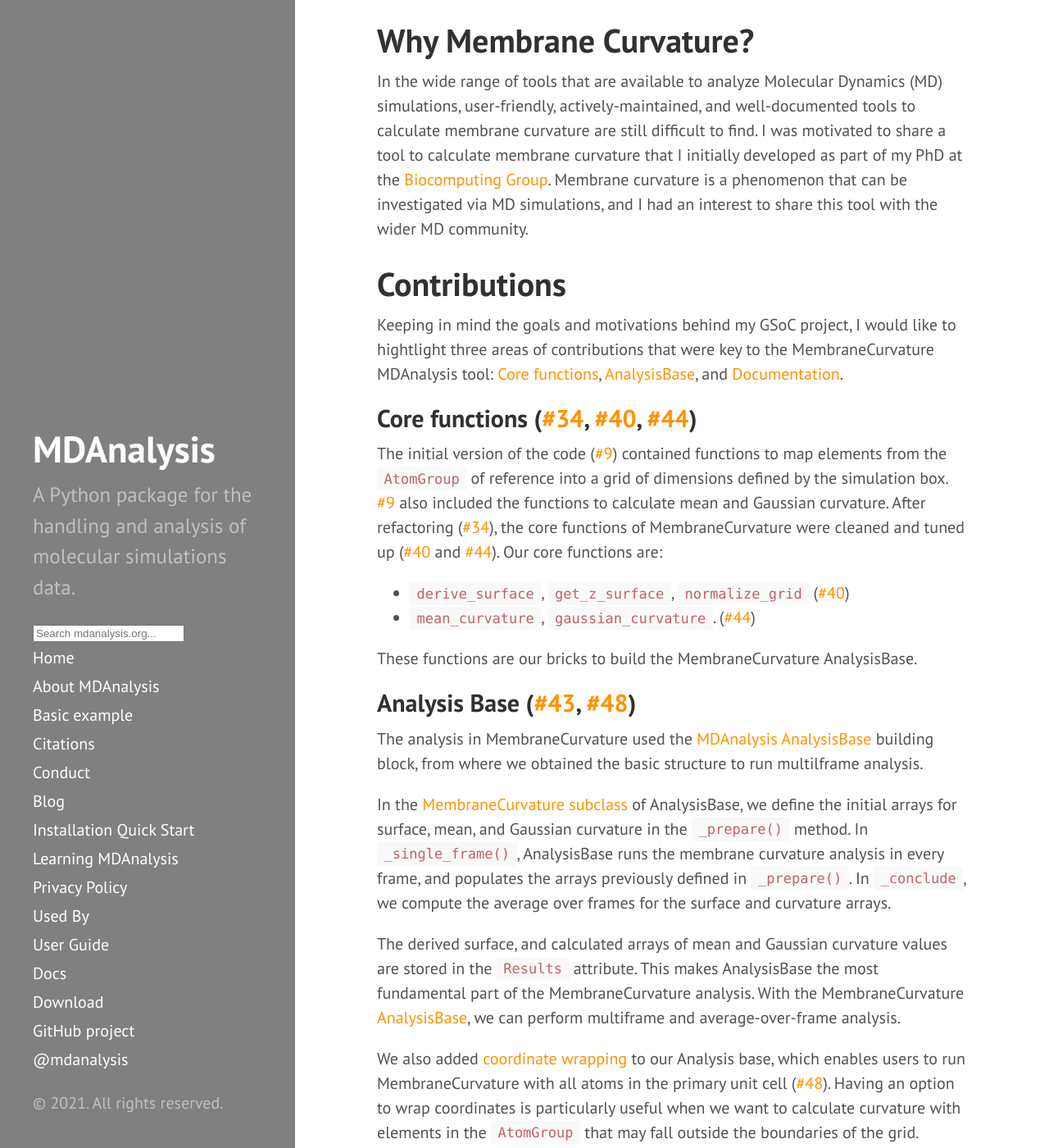
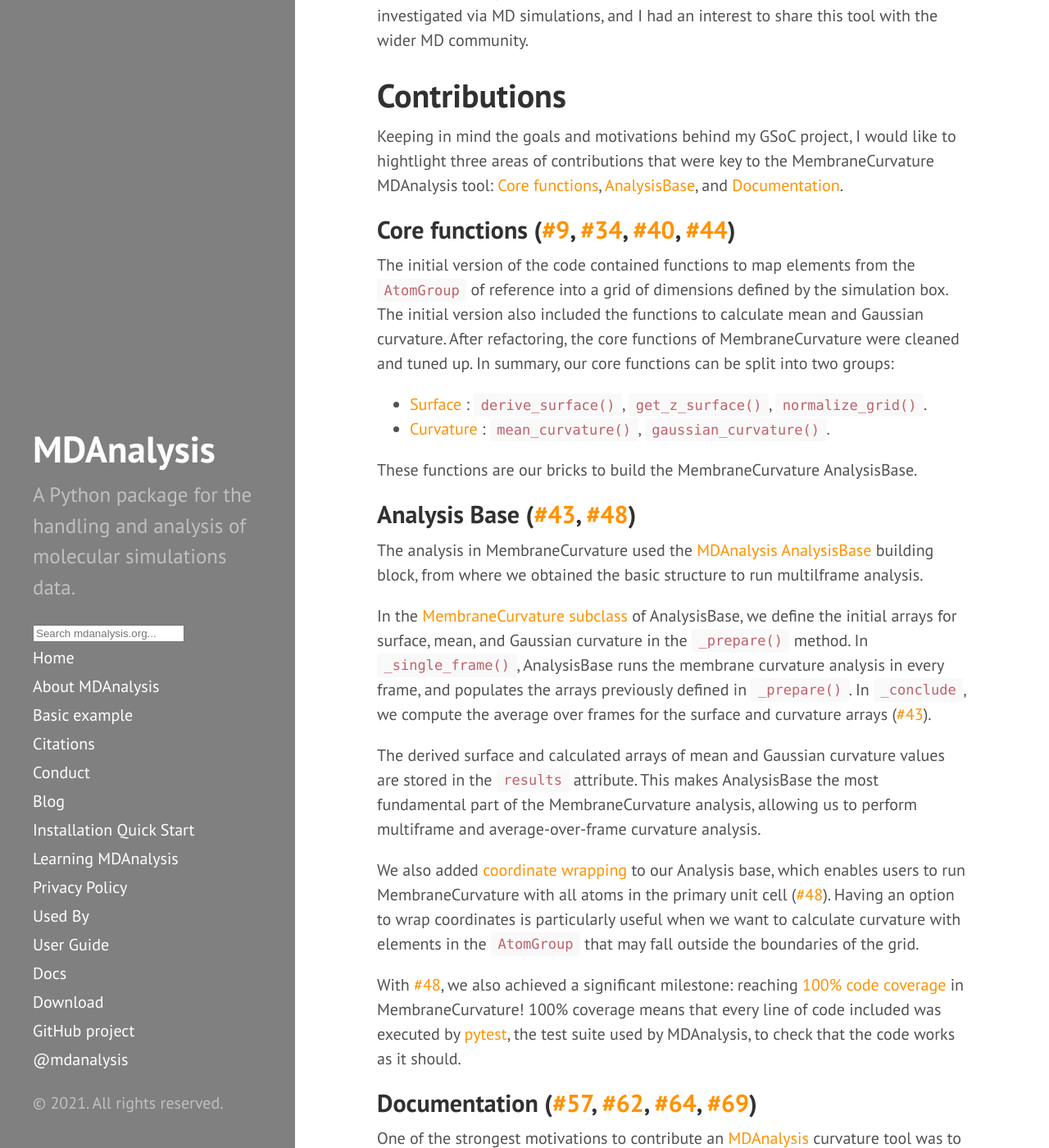
Before and after one commit to MDAnalysis/MDAnalysis.github.io, a Jekyll site: the page built from _posts/2021-09-02-gsoc-final-report-estefania.md, in a window 1280 px wide and 1400 px high, scrolled down 813 px. Shown: the whole window at 82% size. Built offline with Jekyll 4.4.1, drawn with Linux system fonts in a browser that asks for light colours; comment, search, counter and statistics services are not loaded; some of the changed text lies outside the part shown; grey boxes are pictures that could not be loaded.

Commit message:
Updated figures and applied suggested changes

````diff
--- a/_posts/2021-09-02-gsoc-final-report-estefania.md
+++ b/_posts/2021-09-02-gsoc-final-report-estefania.md
@@ -2,21 +2,23 @@
 layout: post
 title: "GSoC Report: Curvature for MDA Universes"
 ---
+
+
 
 The main goal of my [GSoC project](https://summerofcode.withgoogle.com/projects/#5098282306502656)
 was to develop a tool to calculate membrane curvature
 from MD simulations using [MDAnalysis]. We
 aimed to have the following features in the membrane curvature analysis tool:
 
+<img src="{{ site.baseurl }}{{ site.images }}/final_report_estefania/patch.png"
+style="float: right; width: 300px; border-radius: 20px; border: 20px solid white" alt="patch" width="30%"/>
+
 - Surfaces derived from an `AtomGroup` of reference.
 - Calculation of mean and Gaussian curvature.
-- Implement multiframe and averaged-over-frames analysis.
+- Multiframe and averaged-over-frames analysis.
 - Plug-and-play with visualization libraries to obtain 2D curvature profiles.
 - Data visualization made easy.
 
-<img
-src="https://ojeda-e.github.io/assets/images/patches.png"
-alt="membrane_patches" />
 
 
 # Why Membrane Curvature?
@@ -33,46 +35,48 @@ I had an interest to share this tool with the wider MD community.
 # Contributions
 Keeping in mind the goals and motivations behind my GSoC project,
 I would like to hightlight three areas of contributions that were key to the
-MembraneCurvature MDAnalysis tool: [Core functions](#core-functions-34-40-44),
+MembraneCurvature MDAnalysis tool: [Core functions](#core-functions-9-34-40-44),
 [AnalysisBase](#analysis-base-43-48), and [Documentation](#documentation-57-62-64-69).
 
-## Core functions ([#34], [#40], [#44])
-The initial version of the code ([#9]) contained functions to map elements from the `AtomGroup`
-of reference into a grid of dimensions defined by the simulation box. [#9] also included the functions to
-calculate mean and Gaussian curvature. After refactoring ([#34]), the core functions
-of MembraneCurvature were cleaned and tuned up ([#40] and [#44]). Our core functions are:
+## Core functions ([#9], [#34], [#40], [#44])
+The initial version of the code contained functions to map elements from
+the `AtomGroup` of reference into a grid of dimensions defined by the simulation
+box. The initial version also included the functions to calculate mean and Gaussian curvature.
+After refactoring, the core functions of MembraneCurvature were cleaned
+and tuned up. In summary, our core functions can be split into two groups:
 
-- [`derive_surface`], [`get_z_surface`], [`normalize_grid`] ([#40])
-- [`mean_curvature`], [`gaussian_curvature`]. ([#44])
+- [Surface] : `derive_surface()`, `get_z_surface()`, `normalize_grid()`.
+- [Curvature] : `mean_curvature()`, `gaussian_curvature()`.
 
 These functions are our bricks to build the MembraneCurvature AnalysisBase.
 
 
 ## Analysis Base ([#43], [#48])
-The analysis in MembraneCurvature used the [MDAnalysis AnalysisBase](https://docs.mdanalysis.org/1.1.1/documentation_pages/analysis/base.html) building block, from where we obtained the basic structure to run multilframe analysis.
+The analysis in MembraneCurvature used the
+[MDAnalysis AnalysisBase]({{ site.docs.mdanalysis.url }}/stable/documentation_pages/analysis/base.html)
+building block, from where we obtained the basic structure to run multilframe analysis.
 
-In the [MembraneCurvature subclass](https://github.com/MDAnalysis/membrane-curvature/blob/4bb851efdeaaeb894b7c354fd019f5f6a97079de/membrane_curvature/base.py#L27) of AnalysisBase,
+In the [MembraneCurvature subclass](https://membrane-curvature.readthedocs.io/en/latest/api/membrane_curvature.html) of AnalysisBase,
 we define the initial arrays for surface, mean, and Gaussian curvature in the
 [`_prepare()`] method.  In [`_single_frame()`], AnalysisBase runs the
 membrane curvature analysis in every frame, and populates the arrays previously
 defined in `_prepare()`. In [`_conclude`](https://github.com/MDAnalysis/membrane-curvature/blob/4bb851efdeaaeb894b7c354fd019f5f6a97079de/membrane_curvature/base.py#L183), we compute the average over frames for
-the surface and curvature arrays.
+the surface and curvature arrays ([#43]).
 
-The derived surface, and calculated arrays of mean and Gaussian curvature values
-are stored in the `Results` attribute. This makes AnalysisBase the most
-fundamental part of the MembraneCurvature analysis. With the MembraneCurvature
-[AnalysisBase], we can perform multiframe and average-over-frame analysis.
+The derived surface and calculated arrays of mean and Gaussian curvature values
+are stored in the `results` attribute. This makes AnalysisBase the most
+fundamental part of the MembraneCurvature analysis, allowing us to perform
+multiframe and average-over-frame curvature analysis.
 
-We also added [coordinate
-wrapping](https://github.com/MDAnalysis/membrane-curvature/blob/4bb851efdeaaeb894b7c354fd019f5f6a97079de/membrane_curvature/base.py#L172)
-to our Analysis base, which enables users to run MembraneCurvature with all
+We also added [coordinate wrapping]({{ site.docs.mdanalysis.url }}/stable/documentation_pages/transformations/wrap.html)
+ to our Analysis base, which enables users to run MembraneCurvature with all
 atoms in the primary unit cell ([#48]). Having an option to wrap coordinates is
 particularly useful when we want to calculate curvature with elements in the
 `AtomGroup` that may fall outside the boundaries of the grid.
 
 With [#48], we also achieved a significant milestone: reaching [100% code
-coverage](https://app.codecov.io/gh/MDAnalysis/membrane-curvature/compare/48/diff#D2)
-in MembraneCurvature. 100% coverage means that every line of
+coverage](https://app.codecov.io/gh/MDAnalysis/membrane-curvature/)
+in MembraneCurvature! 100% coverage means that every line of
 code included was executed by [pytest], the test suite used by MDAnalysis, to check that the code works as it
 should.
 
@@ -84,13 +88,12 @@ to analyze membrane curvature from MD simulations.
 The membrane curvature tool includes solid documentation that can be found in
 the following pages:
 
-- [API documentation](https://membrane-curvature.readthedocs.io/en/latest/api/membrane_curvature.html) ([#57])
-- [Algorithm], [Usage] and [Visualization] pages ([#62])
-- [Tutorials] ([#64], [#69])
+- [API documentation](https://membrane-curvature.readthedocs.io/en/latest/api/membrane_curvature.html)
+- [Algorithm], [Usage] and [Visualization] pages.
+- [Tutorials].
 
 We included two different tutorials: One where we use Membrane Curvature to
-derive surfaces and calculate curvature of a membrane-only system ([#64]), and
-another for a membrane-protein system([#69]).
+derive surfaces and calculate curvature of a [membrane-only system](https://membrane-curvature.readthedocs.io/en/latest/source/pages/Curvature_membrane-only_systems.html). A second tutorial to calculate curvature in a membrane-protein system is currently under development ([#69]).
 
 
 # How can I use it?
@@ -133,7 +138,7 @@ In the example above, we use two files included in the MembraneCurvature tests:
 <span style="color:#A23333">POPC:POPE</span><span style="color:grey">:CHOL</span>, in a
 <span style="color:#A23333">5:4</span><span style="color:grey">:1</span> ratio:
 
-<img src="https://ojeda-e.github.io/assets/images/movie_red.gif" width="800" height="400" />
+![membrane_gif]({{site.images}}/final_report_estefania/movie_red.gif)
 
 We use the selection <span style="color:#92ad6a">`"resid 103-1023 and name PO4"`</span> as an
 `AtomGroup` of reference to derive the surface associated to the upper leaflet.
@@ -160,12 +165,10 @@ gauss_lower = mc_lower.results.average_gaussian
 ```
 
 ## Plots
-To visualize the results from `MembraneCurvature.run()`, we can use [contourf] from Matplotlib.
+To visualize the results from `MembraneCurvature.run()`, we can use [contourf] or [imshow] from Matplotlib.
 For example, here is the plot of the averaged results for the upper leaflet using contours:
 
-<img src = "https://ojeda-e.github.io/assets/images/results_dark.png" alt = "results"
-width = "1000"/>
-
+![results]({{site.images}}/final_report_estefania/results_dark.png)
 
 In biological membranes of higher complexity, lipid composition between leaflets
 is commonly assymetric. With the results obtained from
@@ -181,7 +184,7 @@ results = [mean_lower, mean_upper]
 leaflets = ["Lower", "Upper"]
 
 fig, [ax1, ax2] = plt.subplots(ncols=2, figsize=(4,3.5))
-max_ = np.max(results)
+max_ = max([np.max(abs(h)) for h in results])
 
 for ax, rs, lf in zip((ax1, ax2), results, leaflets):
     rs = ndimage.zoom(rs, 4, mode='wrap', order=1)
@@ -194,14 +197,15 @@ for ax, rs, lf in zip((ax1, ax2), results, leaflets):
     ax.set_title('{} Leaflet'.format(lf), fontsize=6)
     ax.axis('off')
 
-cbar = plt.colorbar(im, ticks=[-max_, 0, max_], orientation='vertical',
-                    ax=[ax1, ax2], shrink=0.4, aspect=10, pad=0.05)
+cbar = plt.colorbar(im, ticks=[-max_, 0, max_],
+                    orientation='vertical',
+                    ax=[ax1, ax2], shrink=0.4,
+                    aspect=10, pad=0.05)
 cbar.ax.tick_params(labelsize=4, width=0.5)
 cbar.set_label('H (nm$^{-1}$)', fontsize=6, labelpad=2)
 ```
 
-<img src = "https://ojeda-e.github.io/assets/images/mycontours_dark.png"
-style="float: center" alt = "contours" width="1000"/>
+![contours]({{site.images}}/final_report_estefania/contours_dark.png)
 
 Mean curvature plots provide information about the "inverted shape" of the surface,
 which in this example is derived from phospholipids headgroups in each leaflet.
@@ -241,29 +245,39 @@ inability to calculate curvature in systems like vesicles, capsids, or micelles.
 This would definitely be a nice improvement for a future release of
 MembraneCurvature!
 
-![vesicles](https://ojeda-e.github.io/assets/images/vesicles.png)
+![vesicles]({{site.images}}/final_report_estefania/vesicles.png)
 
 We acknowledge that scientific research would benefit from a
 tool to calculate membrane curvature in these types of systems, so we are
 considering possible approaches to include more topologies in MembraneCurvature!
 
-# Acknowledgments
+# Summary
+MembraneCurvature is a well-documented and easy-to-use tool to derive 2D maps of mean and Gaussian
+curvature from Molecular Dynamics (MD) simulations. Since it uses the
+[MDAnalysis AnalysisBase]({{ site.docs.mdanalysis.url }}/stable/documentation_pages/analysis/base.html)
+building block, MembraneCurvature enable users to perform multiframe and
+average-over-frames curvature analyses.
+
+From MD simulations to 2D curvature profiles in only a few lines of code!
+
+![patches]({{site.images}}/final_report_estefania/MembraneCurvature_summary.png)
+
+## Acknowledgments
 Participating in GSoC with MDAnalysis has been a unique experience. I had the
 opportunity to learn best practices in software development mentored by a group
 of incredibly talented people:
-- [@lilywang](https://github.com/lilyminium) (Lily),
-- [@IAlibay](https://github.com/IAlibay) (Irfan),
-- [@fiona-naughton](https://github.com/fiona-naughton) (Fiona), and
-- [@orbeckst](https://github.com/orbeckst) (Oliver).
+- @lilyminium (Lily),
+- @IAlibay (Irfan),
+- @fiona-naughton (Fiona), and
+- @orbeckst (Oliver).
 
-I also would like to thank [@richardjgowers](https://github.com/richardjgowers) (Richard) and
-[@tylerjereddy](https://github.com/tylerjereddy) (Tyler) from the MDA community, who participated in our
-discussions and provided valuable insights.
-<br> Thanks for all your valuable lessons.
+I also would like to thank @richardjgowers (Richard) and @tylerjereddy (Tyler)
+from the MDA community, who participated in our discussions and provided
+valuable insights. <br> Thanks for all your valuable lessons.
 
 [MembraneCurvature] has launched! 🚀
 
-- @ojeda-e
+— @ojeda-e
 
 ---
 [#9]: https://github.com/MDAnalysis/membrane-curvature/pull/9
````
Also changed, not shown: other parts of _posts/2021-09-02-gsoc-final-report-estefania.md (+12 -13 lines), public/images/final_report_estefania/MembraneCurvature_summary.png (added), public/images/final_report_estefania/contours_dark.png (added), public/images/final_report_estefania/movie_red.gif (added), public/images/final_report_estefania/patch.png (added), public/images/final_report_estefania/results_dark.png (added), public/images/final_report_estefania/vesicles.png (added).
